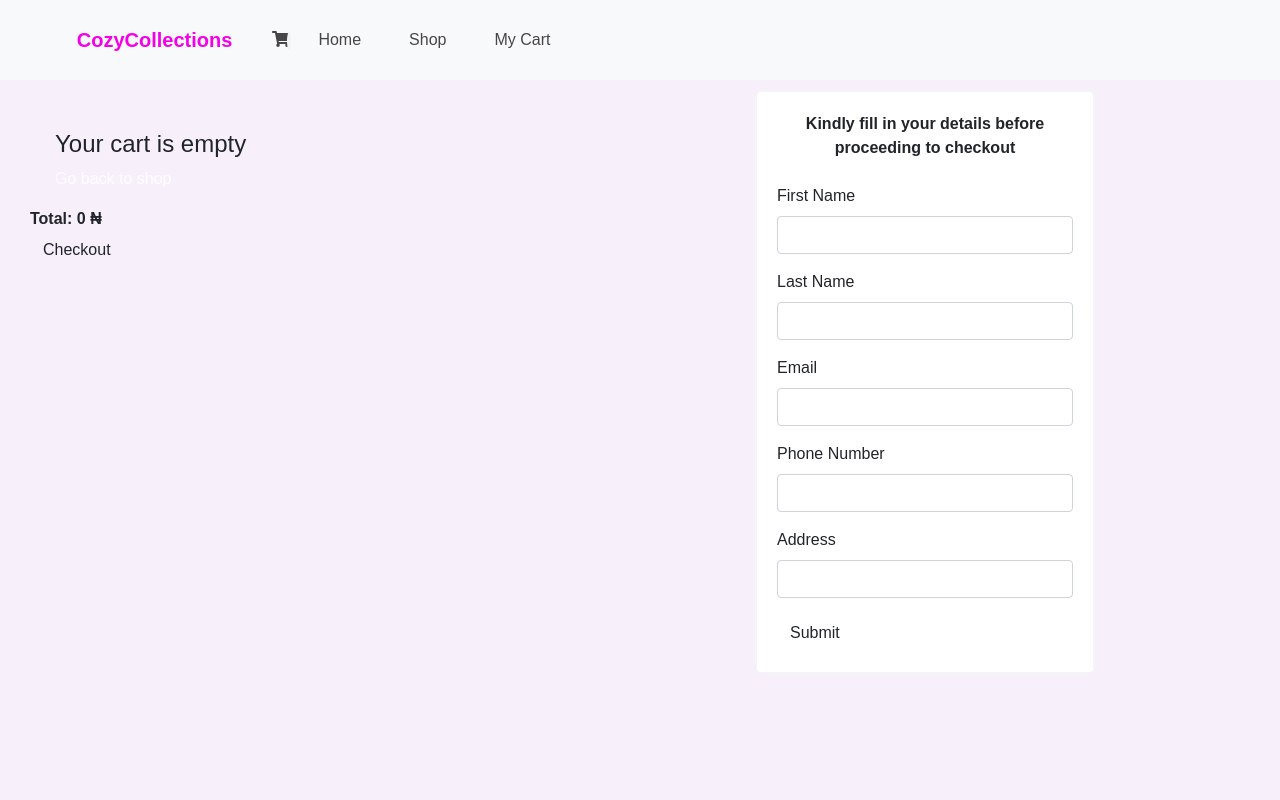
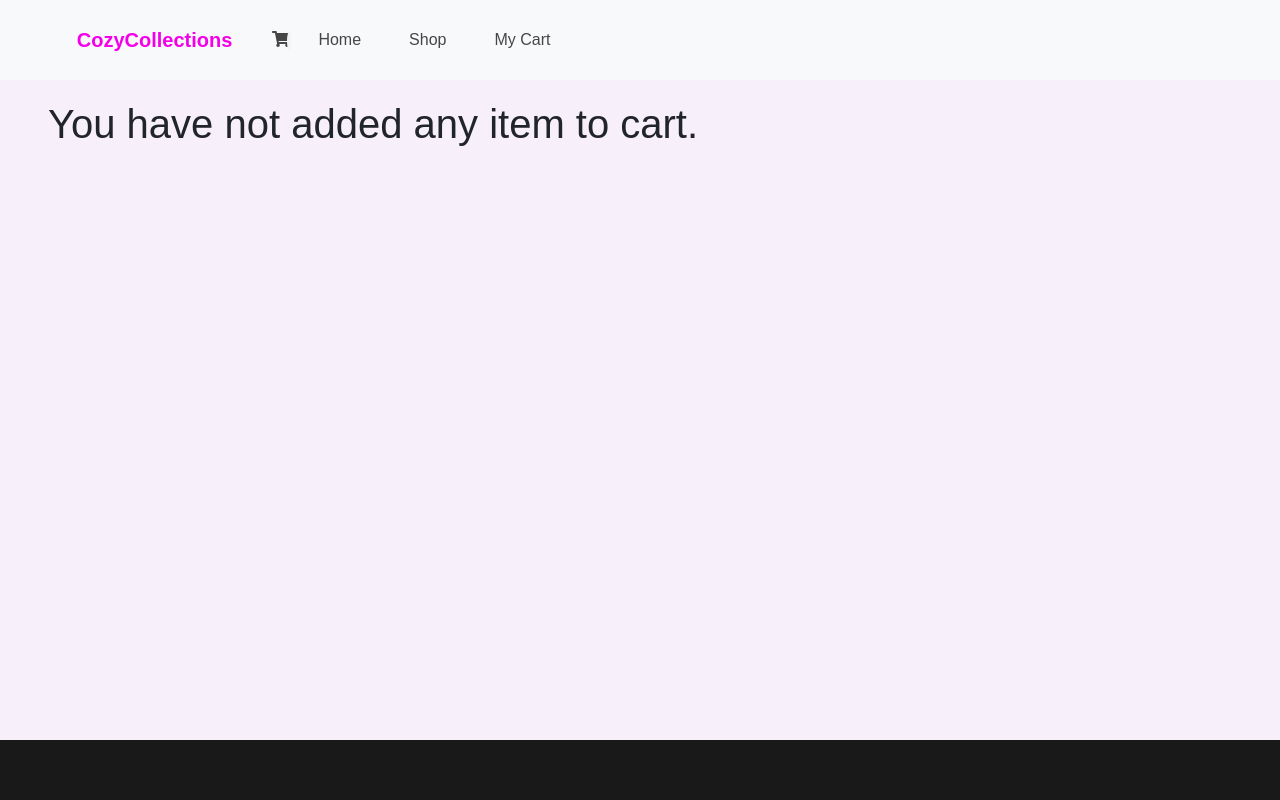
Before and after one commit to praizerema/cozyCollections, a React (Create React App) app: page /cart in a window 1280 px wide. Shown: the top 800 px of the page. Built offline with nearby package versions, Linux system fonts and the light colour scheme.

Commit message:
some fix

```diff
--- a/src/components/addToCartDecision.js
+++ b/src/components/addToCartDecision.js
@@ -9,7 +9,7 @@ const AddToCartDecision =(props) =>{
              </div>
         <div className="linksContainer">
           <Link className="linksBtn" to="/cart">View Cart</Link>
-            <Link className="linksBtn" to="/products">Continue</Link>
+            <Link className="linksBtn" to="/products" onClick={props.onClickContinue}>Continue</Link>
         </div>
     </div>
     )
--- a/src/components/cart.js
+++ b/src/components/cart.js
@@ -29,6 +29,7 @@ handleAddQuantity = (id)=>{
 //to substruct from the quantity
 handleSubtractQuantity = (id)=>{
     this.props.subtractQuantity(id);
+
 }
     render(){
 
@@ -84,18 +85,16 @@ handleSubtractQuantity = (id)=>{
                  </div>
 
              )
-             if(addedItemes){
-
-            }
-       return(
-            <div className="container row h-100" style={{minHeight: "100vh", marginTop: "90px"}}>
+let cartContent= <div className="h-100 px-5" style={{marginTop:"100px", minHeight: "80vh"}}><h1>You have not added any item to cart.</h1></div>
+if(this.props.items.length >0){
+    cartContent= <div className="container row h-100" style={{minHeight: "100vh", marginTop: "90px"}}>
     <div className="cart col-8">
         <ul className="collection">
             {addedItemes}
         </ul>
           <Recipe />
     </div>
-                <div className="col-4">
+    <div className="col-4 fixed">
         <div className="customerInfoFormContainer">
             <form action="">
                 <div className="font-weight-bold text-center mb-4">Kindly fill in your details before proceeding to checkout</div>
@@ -126,6 +125,12 @@ handleSubtractQuantity = (id)=>{
 
     {/* Recipe added */}
 </div>
+}
+
+       return(
+           <div className="h-100">
+               {cartContent}
+           </div>
        )
     }
 }
--- a/src/components/footer.js
+++ b/src/components/footer.js
@@ -5,7 +5,7 @@ import {Slide } from 'react-reveal';
 export default function Footer() {
 
     return (
-        <footer className="mb-0 pb-0 bottom">
+        <footer className="mb-0 pb-0 bottom ">
 
 
             <div className="container ">
--- a/src/components/products.js
+++ b/src/components/products.js
@@ -59,7 +59,7 @@ constructor(props){
                             </span>
                         <div className="viewBody">
 
-                            <AddToCartDecision/>
+                            <AddToCartDecision onClickContinue={e => this.setState({showAddCartDecision: false})}/>
 
                         </div>
                     </div>
```
Lines whose indentation alone changed are shown as unchanged.
